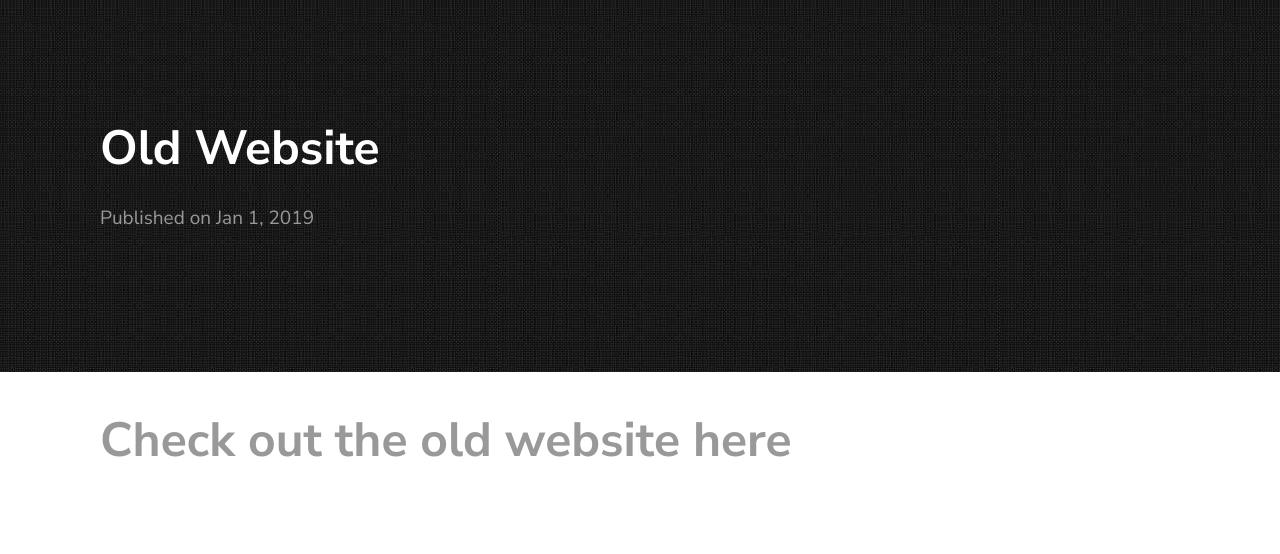
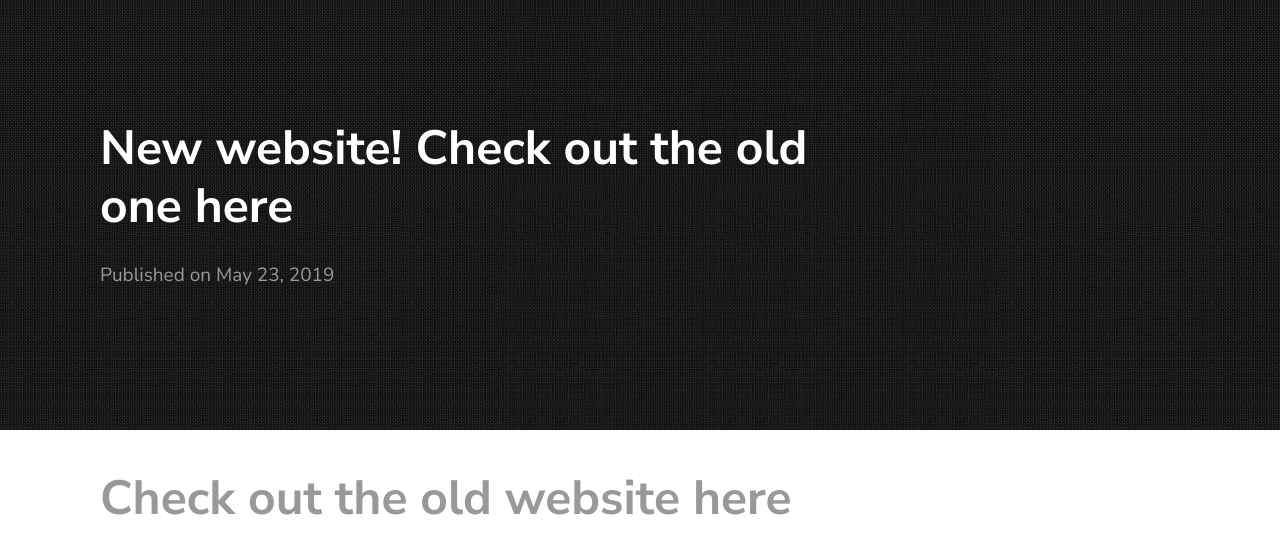
Before and after one commit to oze4/mattoestreich.com, a Jekyll site: the page built from _posts/2019-01-01-old-website.markdown, in a window 1280 px wide. Shown: the top 554 px of the page. Built offline with Jekyll 4.4.1, drawn with Linux system fonts in a browser that asks for light colours; our own code applies the rules of GitHub Pages for plain Markdown files.

Commit message:
Update 2019-01-01-old-website.markdown

```diff
--- a/_posts/2019-01-01-old-website.markdown
+++ b/_posts/2019-01-01-old-website.markdown
@@ -1 +1,7 @@
+---
+layout: post
+title:  "New website! Check out the old one here"
+date:   2019-05-23 21:03:36 +0530
+---
+
 # [Check out the old website here](https://old.mattoestreich.com)
```
